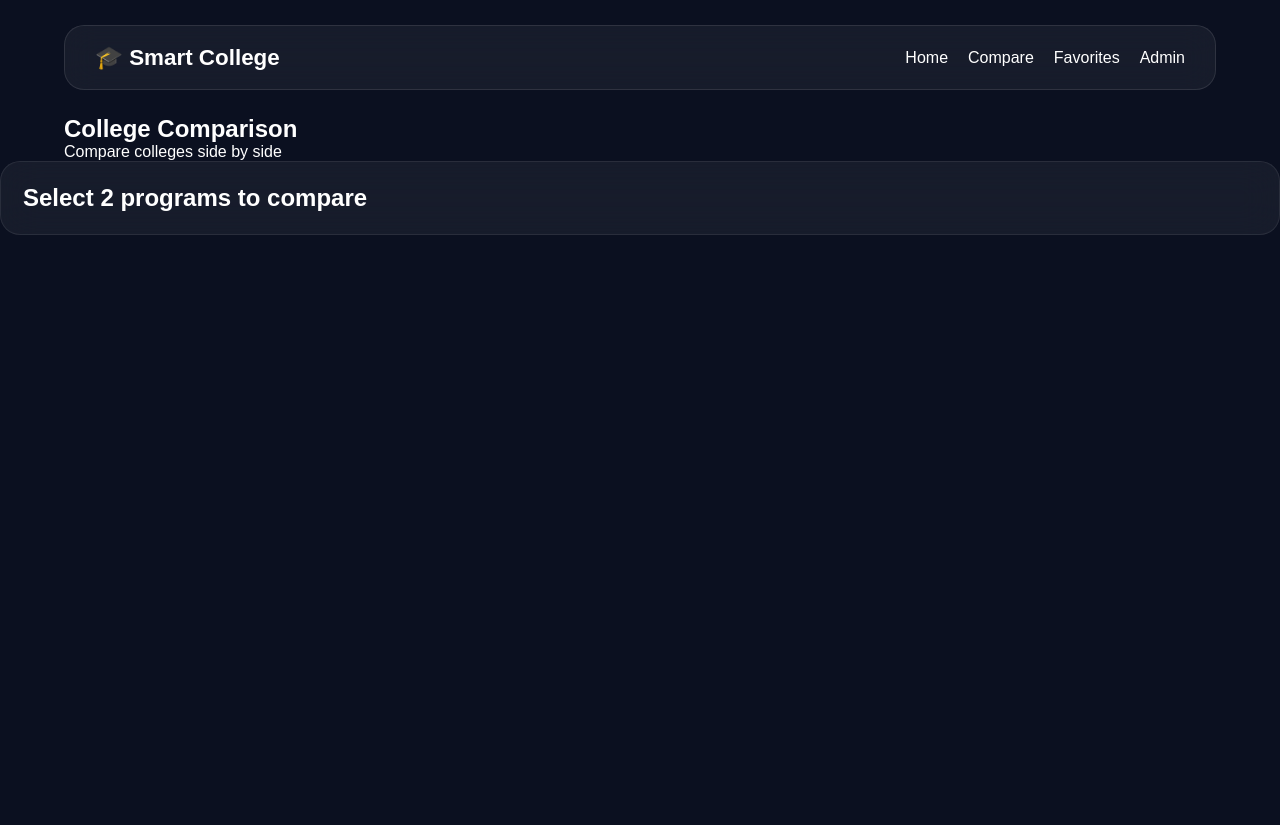
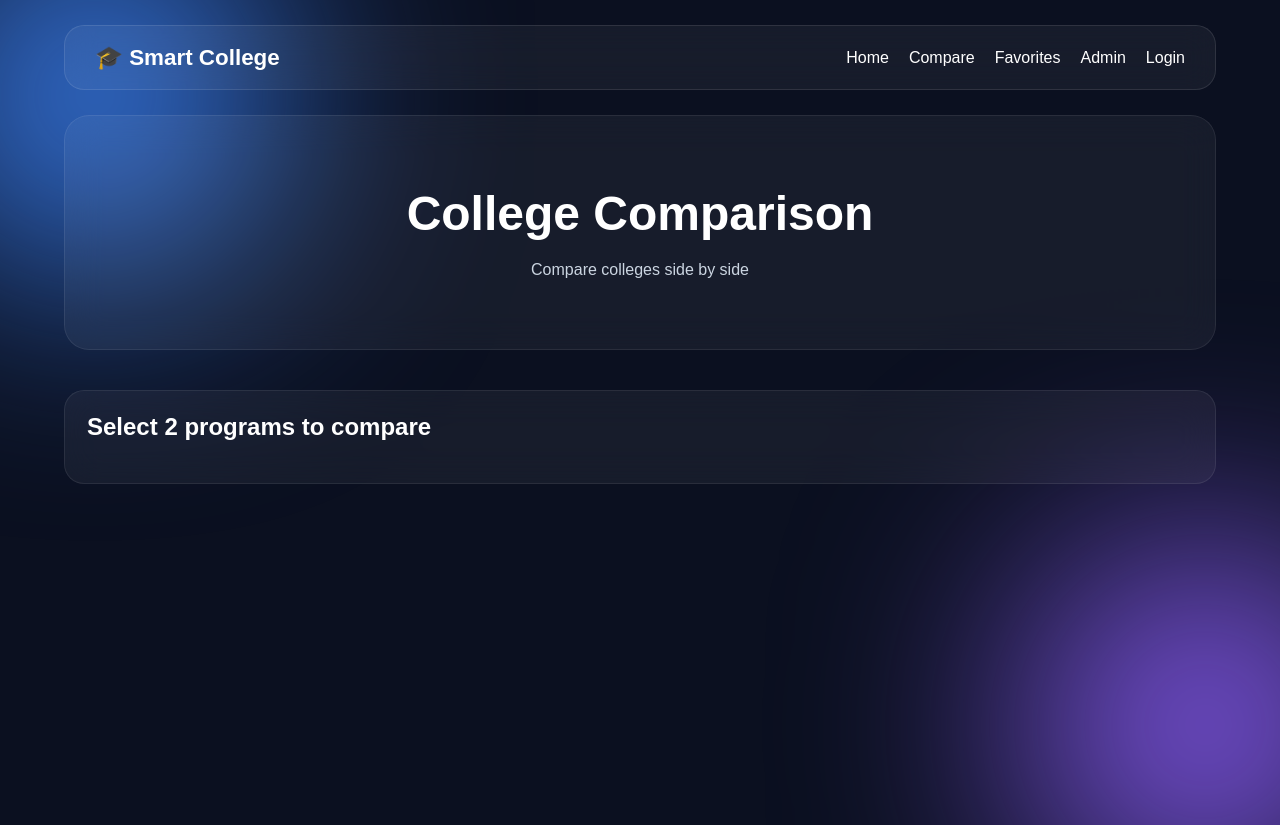
Before and after one commit to sajeeshmp/smart-college-recommendation-system, a plain HTML site: page compare.html in a window 1280 px wide. Drawn offline with Linux system fonts and the light colour scheme.

Commit message:
Update compare.html

```diff
--- a/compare.html
+++ b/compare.html
@@ -1,6 +1,11 @@
 <!DOCTYPE html>
-<html>
+<html lang="en">
+
 <head>
+<meta charset="UTF-8">
+<meta name="viewport"
+content="width=device-width, initial-scale=1.0">
+
 <title>Compare Colleges</title>
 
 <link rel="stylesheet" href="style.css">
@@ -8,9 +13,13 @@
 <script src="https://www.gstatic.com/firebasejs/10.12.2/firebase-app-compat.js"></script>
 <script src="https://www.gstatic.com/firebasejs/10.12.2/firebase-firestore-compat.js"></script>
 <script src="https://www.gstatic.com/firebasejs/10.12.2/firebase-auth-compat.js"></script>
+
 </head>
 
 <body>
+
+<div class="bg-blur blur1"></div>
+<div class="bg-blur blur2"></div>
 
 <header class="navbar">
 
@@ -23,11 +32,14 @@
 <a href="compare.html">Compare</a>
 <a href="favorites.html">Favorites</a>
 <a href="admin.html">Admin</a>
+<a href="login.html">Login</a>
 </nav>
 
 </header>
 
 <section class="hero">
+
+<div class="hero-card">
 
 <h1>College Comparison</h1>
 
@@ -35,11 +47,17 @@
 Compare colleges side by side
 </p>
 
+</div>
+
 </section>
+
+<section class="results-section">
 
 <div id="compareContainer">
 
 </div>
+
+</section>
 
 <script src="firebase.js"></script>
 <script src="compare.js"></script>
```
Lines whose indentation alone changed are shown as unchanged.
